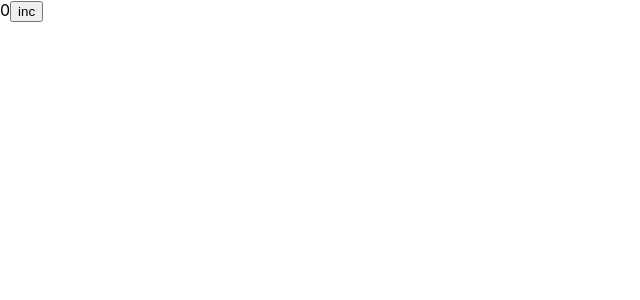
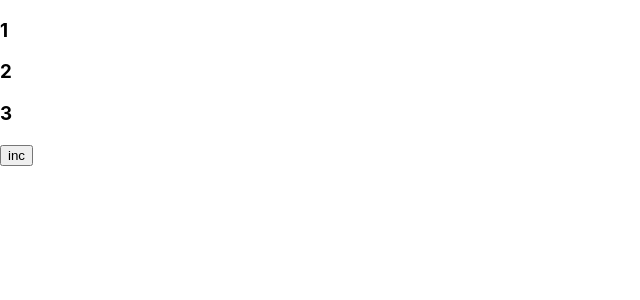
Before and after one commit to dimych/todolist-lessons-last-group, a React (Vite) app: page / in a window 1280 px wide. Shown: the top 300 px of the page, without its empty margins (0-640 px from the left). Built offline with nearby package versions, Linux system fonts and the light colour scheme.

Commit message:
fibers for todolist example

```diff
--- a/src/App.tsx
+++ b/src/App.tsx
@@ -24,11 +24,14 @@ const todolists = [
     },
 ]
 
+class Car{}
+const c1 = new Car()
+const c2 = new Car()
 
 export type TodolistType = typeof todolists[number];
 export type TaskType = typeof todolists[number]['tasks'][number];
 
-
+// fibers tree: { app: {state, props}, children: [{state, props},{}, {},{}] }
 
 function App() {
 
--- a/src/main.tsx
+++ b/src/main.tsx
@@ -5,11 +5,42 @@ import {useState} from "react";
 import * as React from "react";
 
 
-const element = <ExampleCounter/>;
+const element = <ExampleArray/>;
 
 createRoot(document.getElementById('root')!)
     //.render(<App />)
     .render(element)
+
+
+// REACT_ROOT_APP: {  fiber: { type: ExampleArray, states: [{value: [1,2,3,4] }]  }
+
+// function setTasks(newArray) {
+//    const prevArr = getCurrentState()
+//    if (newArray === prevArr) return;
+//    saveState(newArray)
+//    const actualJsx = ExampleArray()
+// }
+
+
+//newCounter
+function ExampleArray() {
+    const [tasks, setTasks] = React.useState([1,2,3])
+//-----------
+
+    console.log('ExampleCounter rendering')
+
+    return <div>
+        {
+            tasks.map( (task, index) => <h3 key={index}>{task}</h3>)
+        }
+        <button onClick={() => {
+            setTasks( [...tasks, Math.random()] )
+        }}>inc
+        </button>
+    </div>
+}
+
+
 
 // REACT_ROOT_APP: {  fiber: { type: ExampleCounter, states: [{value: {v: 14} }]  }
                                                                         //newCounter
@@ -26,8 +57,7 @@ function ExampleCounter() {
             console.log(counter.v)
             setCounter({
                 ...counter,
-                v: counter.v + 1
-            })
+                v: counter.v + 1 } )
         }}>inc
         </button>
     </div>
```
